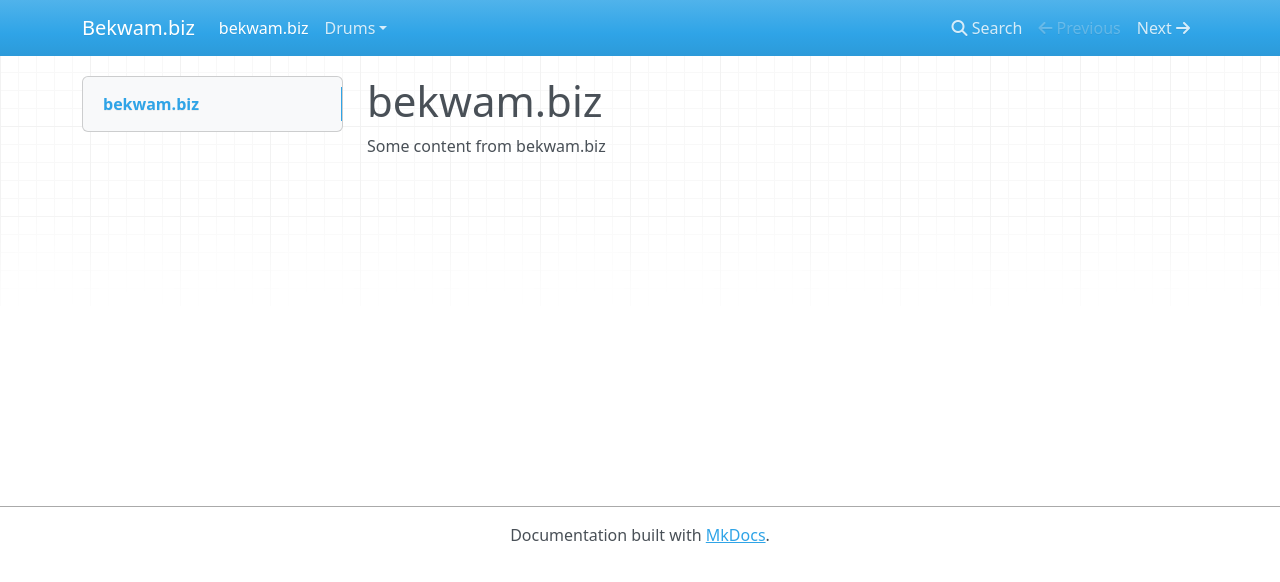
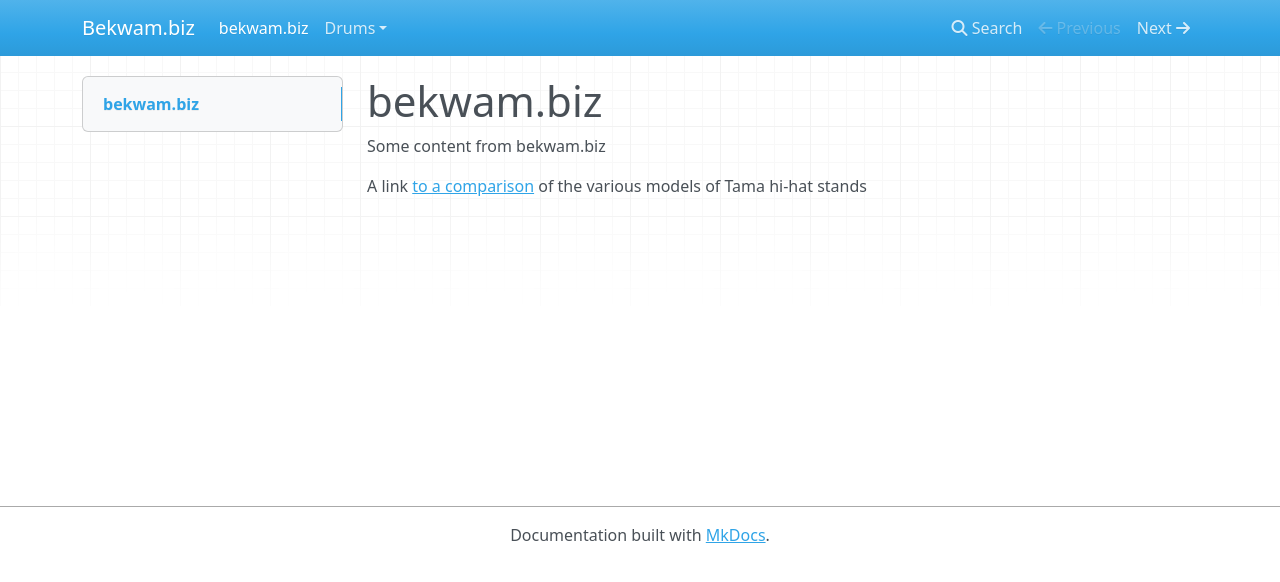
Before and after one commit to bekwam/bekwam-biz, an MkDocs documentation site: the page built from docs/index.md, in a window 1280 px wide. Shown: the top 582 px of the page. Built offline with MkDocs 1.6.1, drawn with Linux system fonts in a browser that asks for light colours; nearby versions of some CDN libraries.

Commit message:
Added link to tama hi-hat comparison

```diff
--- a/docs/index.md
+++ b/docs/index.md
@@ -2,3 +2,5 @@ bekwam.biz
 ===============
 
 Some content from bekwam.biz
+
+A link [to a comparison](drums/tama_hihat_stand_comparison.md) of the various models of Tama hi-hat stands
```
